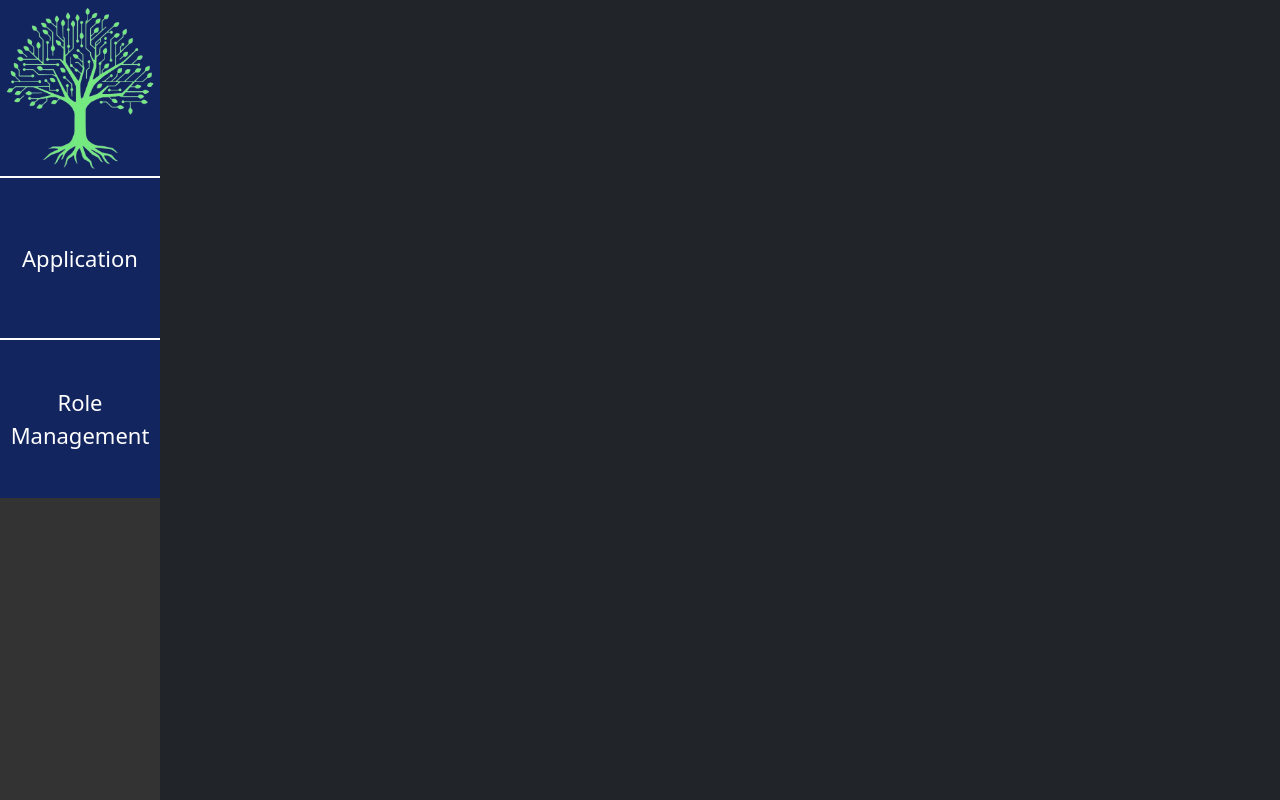
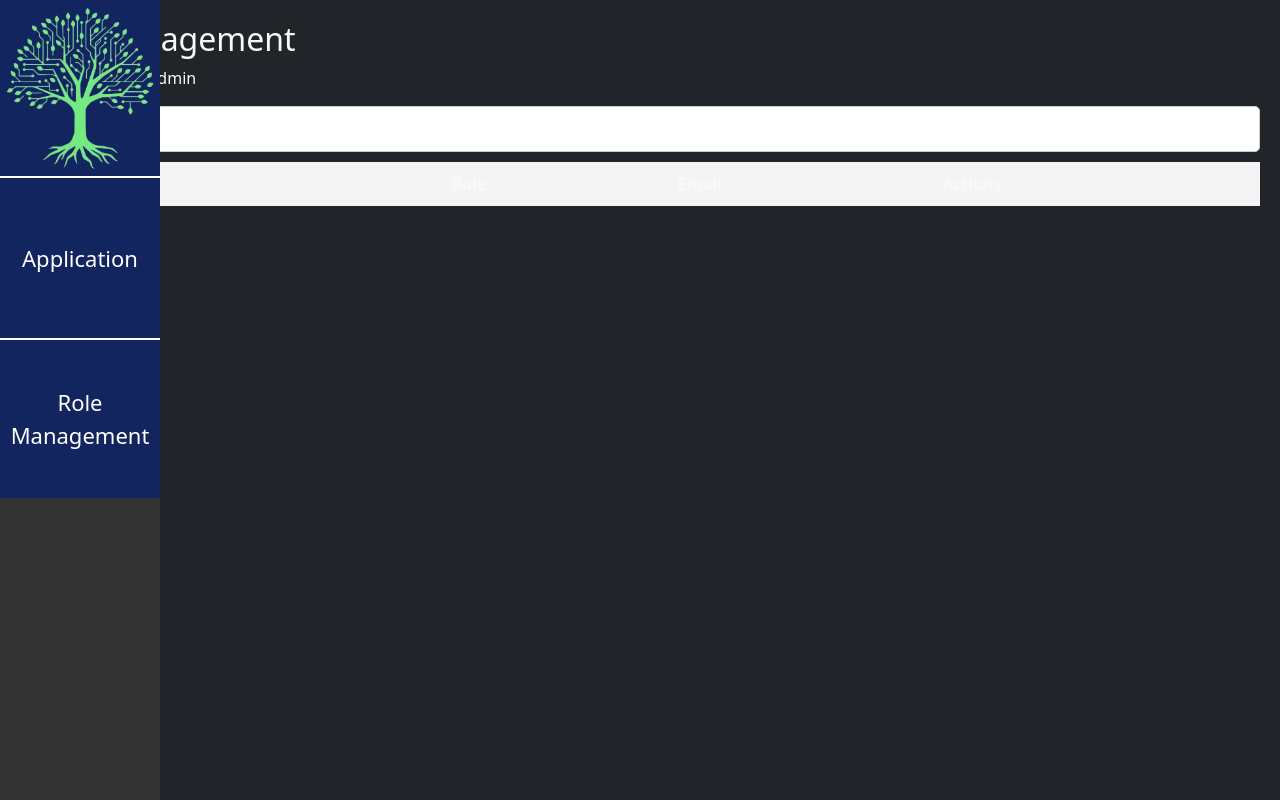
Before and after one commit to tntechcsc/webharness, a React (Create React App) app in the folder frontend/: page /roles in a window 1280 px wide. Built offline with nearby package versions, Linux system fonts and the light colour scheme.

Commit message:
made changes to RoleManagement.js; renamed Home.js to HomePage.js

```diff
--- a/frontend/src/App.css
+++ b/frontend/src/App.css
@@ -214,3 +214,28 @@
 .run-button:hover {
   background-color: #5fd066;
 }
+
+.role-management{
+  padding: 20px;
+}
+
+table {
+  width: 100%;
+  border-collapse: collapse;
+}
+
+th, td {
+  padding: 10px;
+  border: 1px solid #ddd;
+  text-align: left;
+}
+
+th {
+  background-color: #f4f4f4;
+}
+
+select {
+  padding: 5px;
+  border: 1px solid #ccc;
+  border-radius: 4px;
+}
--- a/frontend/src/App.js
+++ b/frontend/src/App.js
@@ -1,9 +1,9 @@
 import React, { useState, useEffect } from 'react';
 import './App.css'; // Ensure your styles are linked correctly
 import { BrowserRouter as Router, Route, Routes } from "react-router-dom";
-import Home from "./pages/Home";
+import HomePage from "./pages/HomePage";
 import Application from "./pages/Application";
-import RoleManagment from "./pages/RoleManagement";
+import RoleManagement from "./pages/RoleManagement";
 import Navbar from "./components/Navbar";
 
 
@@ -42,7 +42,9 @@ function App() {
           <Navbar />
           <div className="flex-grow-1">
             <Routes>
-            <Route path="/" element={<Home />} />
+            <Route path="/" element={<HomePage />} />
+            <Route path="roles" element={<RoleManagement />} />
+            <Route path="applications" element={<Application />} />
             </Routes>
           </div>
         </div>
--- a/frontend/src/pages/Application.js
+++ b/frontend/src/pages/Application.js
@@ -1,5 +1,4 @@
-import React from 'react';
-
+import React, { useState, useEffect } from 'react';
 
 const Application = () => {
   return <div><h2>Application Page</h2></div>;
--- a/frontend/src/pages/RoleManagement.js
+++ b/frontend/src/pages/RoleManagement.js
@@ -1,7 +1,56 @@
-import React from 'react';
+import React, { useState, useEffect } from 'react';
 
 const RoleManagement = () => {
-  return <div><h2>Role Management Page</h2></div>;
+  const [users, setUsers] = useState([]);
+  const [currentUserRole, setCurrentUserRole] = useState("Superadmin");
+
+  const handleRoleChange = (userId, newRole) => {
+    /* Update role in backend */
+    console.log(`Updating role for user ${userId} to ${newRole}`);
+  };
+
+  return (
+    <div className="role-management">
+      <h2>Role Management</h2>
+      <p><strong>Your Role:</strong> {currentUserRole}</p>
+
+      <input type="text" placeholder="Search users..." className="search-bar" />
+
+      <table>
+        <thead>
+          <tr>
+            <th>Username</th>
+            <th>Role</th>
+            <th>Email</th>
+            <th>Actions</th>
+          </tr>
+        </thead>
+        <tbody>
+          {users.map((user) => (
+            <tr key={user.id}>
+              <td>{user.name}</td>
+              <td>{user.email}</td>
+              <td>
+                <select
+                value={user.role}
+                onChange={(e) => handleRoleChange(user.id, e.target.value)}
+                >
+                  <option value="Superadmin">Superadmin</option>
+                  <option value="Admin">Admin</option>
+                  <option value="User">User</option>
+                </select>
+              </td>
+              <td>
+                <button onClick={() => handleRoleChange(user.id, "User")}>
+                  Set as User
+                </button>
+              </td>
+            </tr>
+          ))}
+        </tbody>
+      </table>
+    </div>
+  );
 };
 
 export default RoleManagement;
```
Also changed, not shown: frontend/src/pages/HomePage.js (renamed from frontend/src/pages/Home.js, +4 -5 lines).
